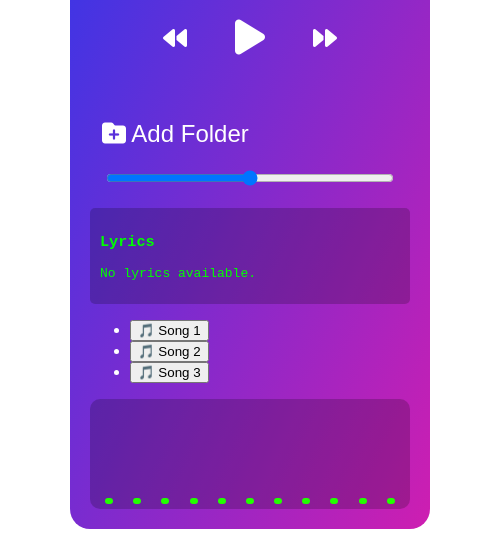
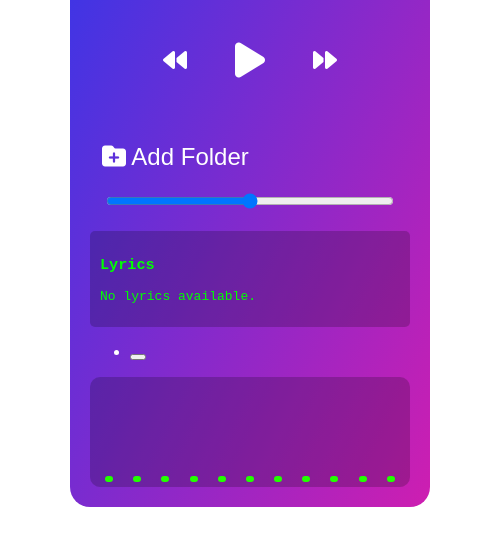
Before and after one commit to CCT-Dublin/music-player-ca1-aoe, an Electron app: page index.html in a window 500 px wide. Shown: the part 277-816 px from the top of the page. Drawn offline with Linux system fonts and the light colour scheme; no server answers.

```diff
--- a/index.html
+++ b/index.html
@@ -64,9 +64,8 @@
         <!-- Playlist -->
         <section id="playlist">
             <ul>
-                <li><button class="playlist-item" data-src="song1.mp3">🎵 Song 1</button></li>
-                <li><button class="playlist-item" data-src="song2.mp3">🎵 Song 2</button></li>
-                <li><button class="playlist-item" data-src="song3.mp3">🎵 Song 3</button></li>
+                <li><button class="playlist-item" data-src="song1.mp3"></button></li>
+
             </ul>
         </section>
 
```
Also changed, not shown: script.js (+1 -6 lines), 2 other files.
